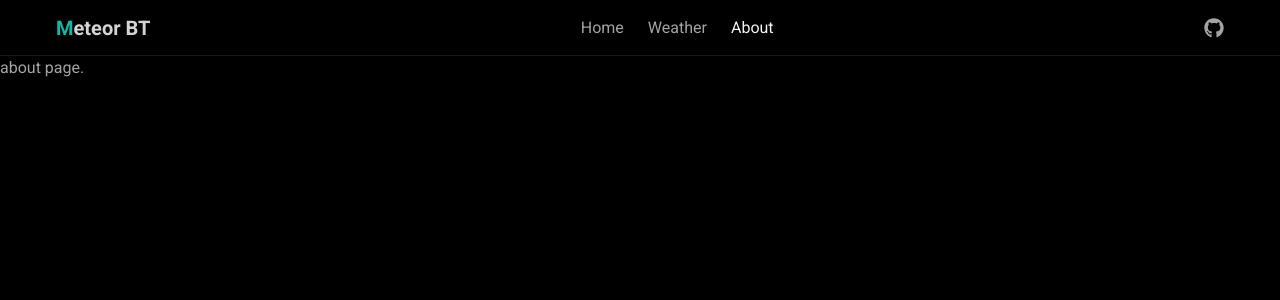
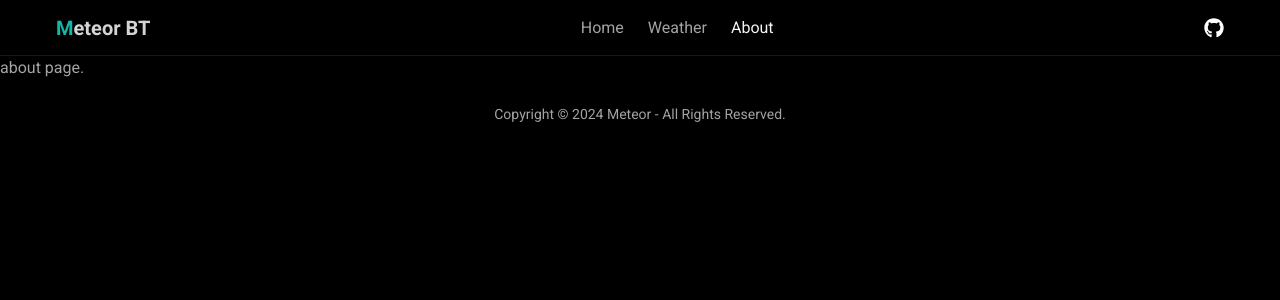
Before and after one commit to Meteor-BT/web, a React (Vite) app: page /about in a window 1280 px wide. Shown: the top 300 px of the page. Built offline with nearby package versions, Linux system fonts and the light colour scheme.

Commit message:
feat: complete landing page, add footer

```diff
--- /dev/null
+++ b/src/common/Footer.tsx
@@ -0,0 +1,14 @@
+import React from "react";
+
+const Footer: React.FC = () => {
+    return (
+        <div className="p-root-container w-full flex flex-col justify-center items-center py-6 text-sm">
+            <p>
+                Copyright &copy; {new Date().getFullYear()} Meteor - All Rights
+                Reserved.
+            </p>
+        </div>
+    );
+};
+
+export default Footer;
--- a/src/common/NavigationBar.tsx
+++ b/src/common/NavigationBar.tsx
@@ -53,7 +53,7 @@ const NavigationBar: React.FC = () => {
                 href="https://github.com/Meteor-BT"
                 target="_blank"
                 rel="noreferrer"
-                className="text-xl ml-auto"
+                className="text-xl ml-auto text-white"
             >
                 <FaGithub />
             </a>
--- a/src/modules/Root.tsx
+++ b/src/modules/Root.tsx
@@ -2,12 +2,14 @@ import React from "react";
 import { Outlet } from "react-router-dom";
 import ThemeProvider from "@/modules/theme/ThemeProvider";
 import NavigationBar from "@/common/NavigationBar";
+import Footer from "@/common/Footer";
 
 const Root: React.FC = () => {
     return (
         <ThemeProvider>
             <NavigationBar />
             <Outlet />
+            <Footer />
         </ThemeProvider>
     );
 };
```
